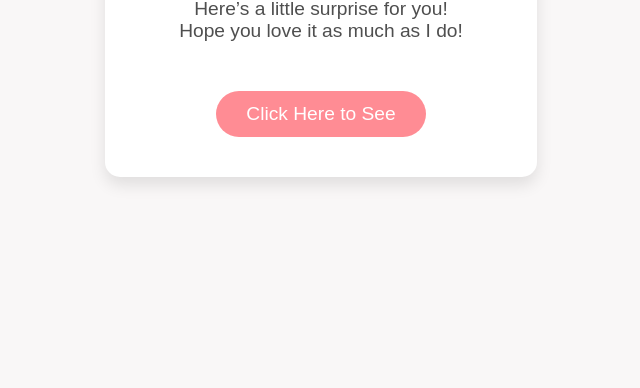
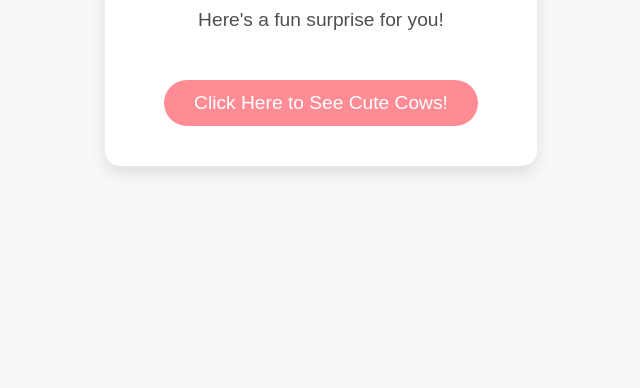
Before and after one commit to Tdrizz/my_website, a plain HTML site: page index.html in a window 1280 px wide. Shown: the part 412-800 px from the top of the page, without its empty margins (319-959 px from the left). Drawn offline with Linux system fonts and the light colour scheme.

Commit message:
Add initial webpage with cute cow button

```diff
--- a/index.html
+++ b/index.html
@@ -54,9 +54,9 @@
     <div class="container">
         <h1>Hey There!</h1>
         <p>Just wanted to say you’re awesome!<span class="heart">💖</span></p>
-        <p>Here’s a little surprise for you!<br>Hope you love it as much as I do!</p>
-        <a href="https://your-link.com" target="_blank">
-            <button class="button">Click Here to See</button>
+        <p>Here's a fun surprise for you!</p>
+        <a href="https://pixabay.com/images/search/cute%20cow/" target="_blank">
+            <button class="button">Click Here to See Cute Cows!</button>
         </a>
     </div>
 </body>
```
